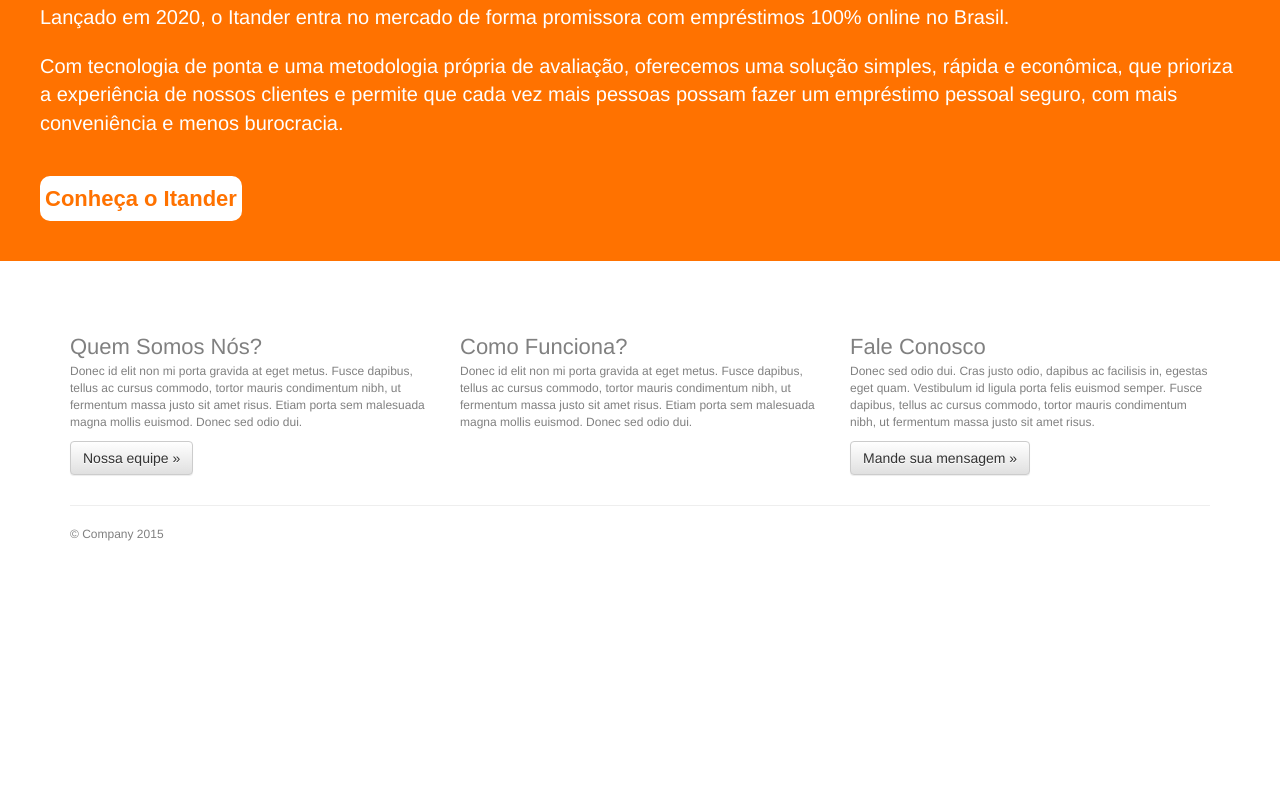
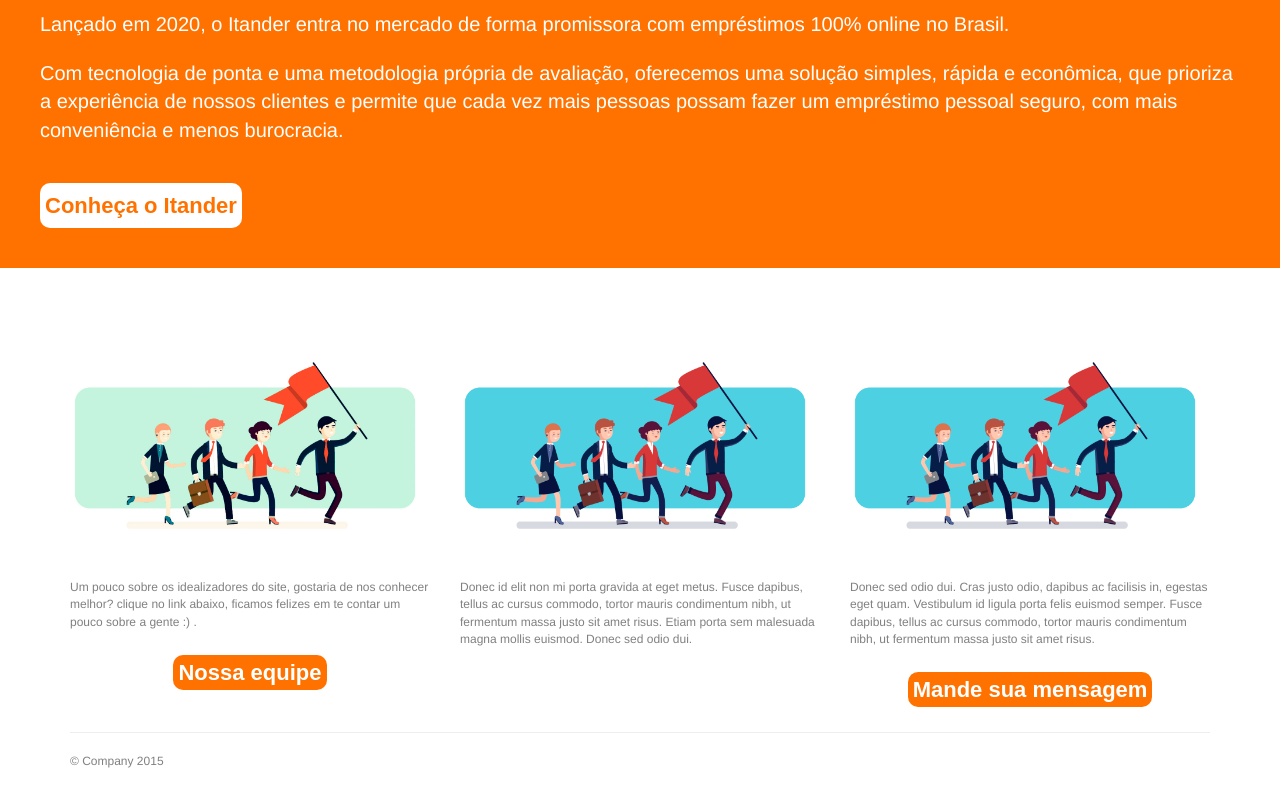
Before and after one commit to RzorX/lendmoney, a website: page public_html/index.html in a window 1280 px wide. Shown: the part 1359-2159 px from the top of the page. Before the commit the page ends 1933 px from the top, so only its background shows below. Drawn offline with nearby package versions, Linux system fonts and the light colour scheme.

Commit message:
add imgs, ajust html, ajust css

```diff
--- a/public_html/css/main.css
+++ b/public_html/css/main.css
@@ -234,3 +234,51 @@
     padding-right: 5px;
     border-radius: 10px;
 }
+
+h2.infostitle{
+    font: bold 38px/40px arial;
+}
+
+div.team{
+    object-position: center;
+    margin-bottom: 10px;
+    margin-top: 10px;
+    margin-left: 10px;
+    margin-right: 10px;
+}
+
+div.team2{
+    margin-top: 10px;
+    margin-left: -10px;
+    margin-right: 10px;
+    margin-bottom: 10px;
+    display: inline;
+}
+
+picture.teamphoto{
+    margin-top: 10px;
+    display: inline-table;
+    align-items: center;
+    padding-bottom: 30px;
+}
+
+img.photo{
+    width: 350px;
+    height: 180.828px;
+}
+
+p.tq{
+    margin-top: 30px;
+    text-align: center;
+}
+
+a.nossa-equipe{
+    font: bold 22px/24px arial;
+    color: #fff;
+    background-color: #ff7200;
+    padding-top: 5px;
+    padding-bottom: 5px;
+    padding-left: 5px;
+    padding-right: 5px;
+    border-radius: 10px;
+}
--- a/public_html/index.html
+++ b/public_html/index.html
@@ -182,18 +182,36 @@
         <div class="container">
             <div class="row">
                 <div class="col-md-4">
-                    <div style="font-size:22px">Quem Somos Nós?</div>
-                    <p>Donec id elit non mi porta gravida at eget metus. Fusce dapibus, tellus ac cursus commodo, tortor mauris condimentum nibh, ut fermentum massa justo sit amet risus. Etiam porta sem malesuada magna mollis euismod. Donec sed odio dui. </p>
-                    <p><a class="btn btn-default" href="#" role="button" onclick="window.location = 'nossaequipe.html'">Nossa equipe &raquo;</a></p>
+                    <div class="team">
+                        <div class="team2">
+                            <picture class='teamphoto'>
+                                <img class="photo" src="img/equipe_edited.jpg" alt="Nossa equipe">
+                            </picture>
+                        </div>
+                    </div>
+                    <p> Um pouco sobre os idealizadores do site, gostaria de nos conhecer melhor? clique no link abaixo, ficamos felizes em te contar um pouco sobre a gente :) . </p>
+                    <p class="tq"><a class="nossa-equipe" href="#" role="button" onclick="window.location = 'nossaequipe.html'"> Nossa equipe </a></p>
                 </div>
                 <div class="col-md-4">
-                    <div style="font-size:22px">Como Funciona?</div>
+                    <div class="team">
+                        <div class="team2">
+                            <picture class='teamphoto'>
+                                <img class="photo" src="img/equipe.png" alt="Nossa equipe">
+                            </picture>
+                        </div>
+                    </div>
                     <p>Donec id elit non mi porta gravida at eget metus. Fusce dapibus, tellus ac cursus commodo, tortor mauris condimentum nibh, ut fermentum massa justo sit amet risus. Etiam porta sem malesuada magna mollis euismod. Donec sed odio dui. </p>
                 </div>
                 <div class="col-md-4">
-                    <div style="font-size:22px">Fale Conosco</div>
+                    <div class="team">
+                        <div class="team2">
+                            <picture class='teamphoto'>
+                                <img class="photo" src="img/equipe.png" alt="Nossa equipe">
+                            </picture>
+                        </div>
+                    </div>
                     <p>Donec sed odio dui. Cras justo odio, dapibus ac facilisis in, egestas eget quam. Vestibulum id ligula porta felis euismod semper. Fusce dapibus, tellus ac cursus commodo, tortor mauris condimentum nibh, ut fermentum massa justo sit amet risus.</p>
-                    <p><a class="btn btn-default" href="#" role="button">Mande sua mensagem &raquo;</a></p>
+                    <p class="tq"><a class="nossa-equipe" href="#" role="button">Mande sua mensagem</a></p>
                 </div>
             </div>
 
```
Also changed, not shown: public_html/img/equipe.png (added), public_html/img/equipe_edited.jpg (added).
